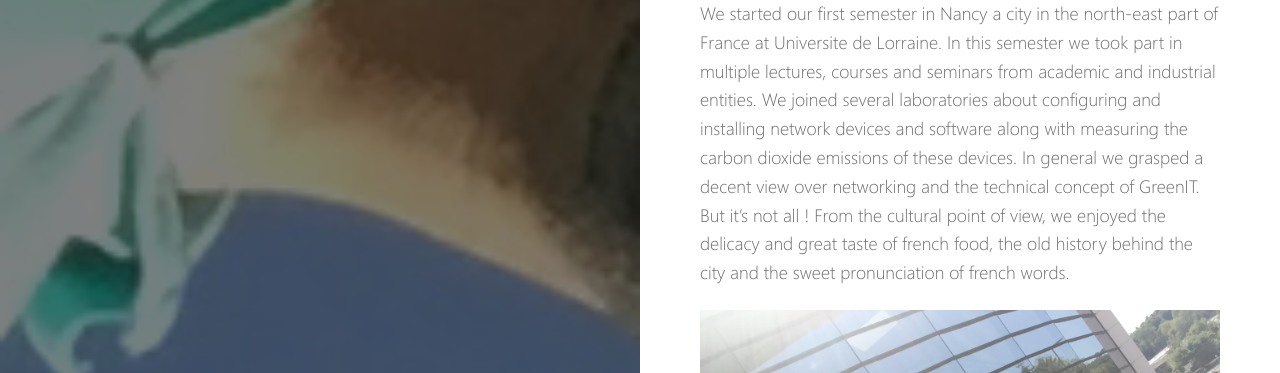
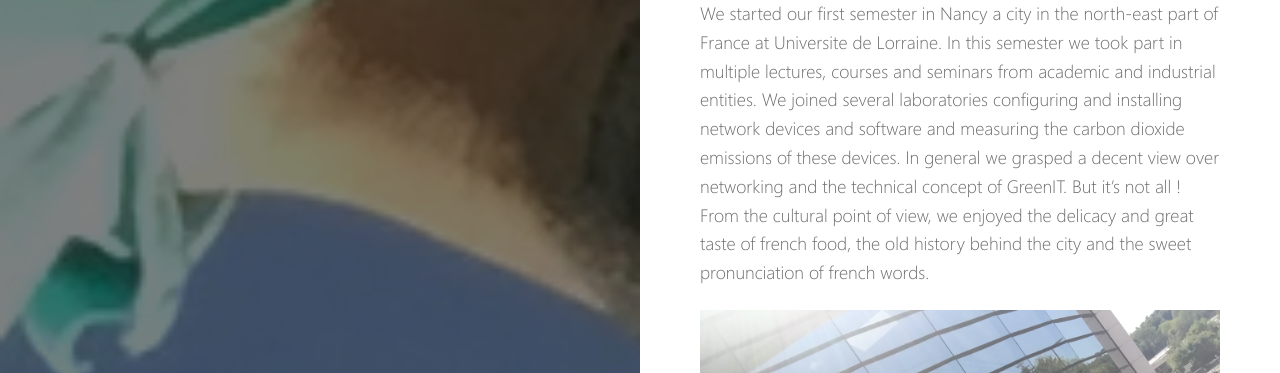
Before and after one commit to atifia/atifia.github.io, a Jekyll site: the page built from _posts/2017-01-21-PERCCOM.md, in a window 1280 px wide, cut to the strip 847-1220 px from the top of the page. Built offline with Jekyll 4.4.1, drawn with Linux system fonts in a browser that asks for light colours; some of the changed text lies outside the part shown.

Commit message:
Update 2017-01-21-PERCCOM.md

```diff
--- a/_posts/2017-01-21-PERCCOM.md
+++ b/_posts/2017-01-21-PERCCOM.md
@@ -12,12 +12,12 @@ tags:
   - Erasmus Mundus
 ---
 
- After obtaining my bachelor degree and working for ,  years, I decided to continue my studies for a master program in Europe. I was lucky enough to find PERCCOM, a joint master degree by Erasmus Mundus program. PERCCOM is an abbreviation for PERvasive Computing and COMmunication for sustainable development. PERCCOM tries to cover the state-of-the-art trends in computer science and study the potential of this trends to address the environmental issues. As I was an environmental activist, this program was a great match for me. Soon I started PERCCOM with 18 other students from all over the world to join this mission.
+ After obtaining my bachelor degree and working for ,  years, I decided to continue my studies for a master program in Europe. I was lucky enough to find PERCCOM, a joint master degree by Erasmus Mundus program. PERCCOM is an abbreviation for PERvasive Computing and COMmunication for sustainable development. PERCCOM tries to cover the state-of-the-art topics in computer science and study the potential of these trends to address the environmental concerns. As I was an environmental activist, this program was a great match for me. Soon I started PERCCOM with 18 other students from all over the world to join this mission.
 
  **1st Semester- Nancy, France**
  <iframe src="https://www.google.com/maps/embed?pb=!1m18!1m12!1m3!1d5269.974030782916!2d6.156356329777016!3d48.667491060929024!2m3!1f0!2f0!3f0!3m2!1i1024!2i768!4f13.1!3m3!1m2!1s0x4794a2777ca326cd:0x6a1a9d235b3c7d72!2sFacult%C3%A9+des+Sciences+et+Technologies!5e0!3m2!1sen!2sfr!4v1484951241655" width="400" height="300" frameborder="0" style="border:0" allowfullscreen></iframe>
 
- We started our first semester in Nancy a city in the north-east part of France at Universite de Lorraine. In this semester we took part in multiple lectures, courses and seminars from academic and industrial entities. We joined several laboratories about configuring and installing network devices and software along with measuring the carbon dioxide emissions of these devices. In general we grasped a decent view over networking and the technical concept of GreenIT. But it's not all ! From the cultural point of view, we enjoyed the delicacy and great taste of french food, the old history behind the city and the sweet pronunciation of french words.
+ We started our first semester in Nancy a city in the north-east part of France at Universite de Lorraine. In this semester we took part in multiple lectures, courses and seminars from academic and industrial entities. We joined several laboratories configuring and installing network devices and software and measuring the carbon dioxide emissions of these devices. In general we grasped a decent view over networking and the technical concept of GreenIT. But it's not all ! From the cultural point of view, we enjoyed the delicacy and great taste of french food, the old history behind the city and the sweet pronunciation of french words.
 
 ![alt]({{ site.url }}/images/france/group.jpg)
 
```
Also changed, not shown: other parts of _posts/2017-01-21-PERCCOM.md (+3 -3 lines).
